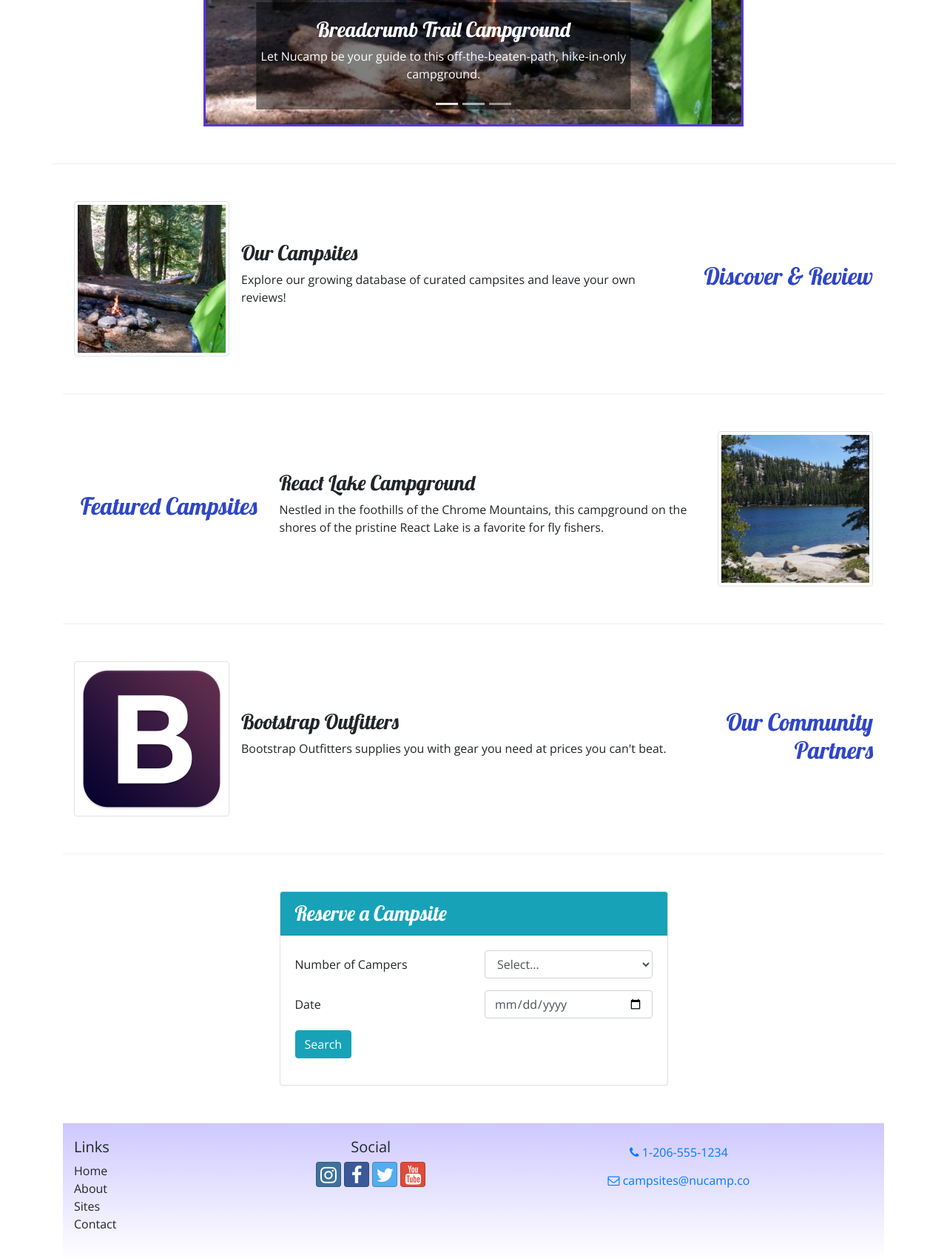
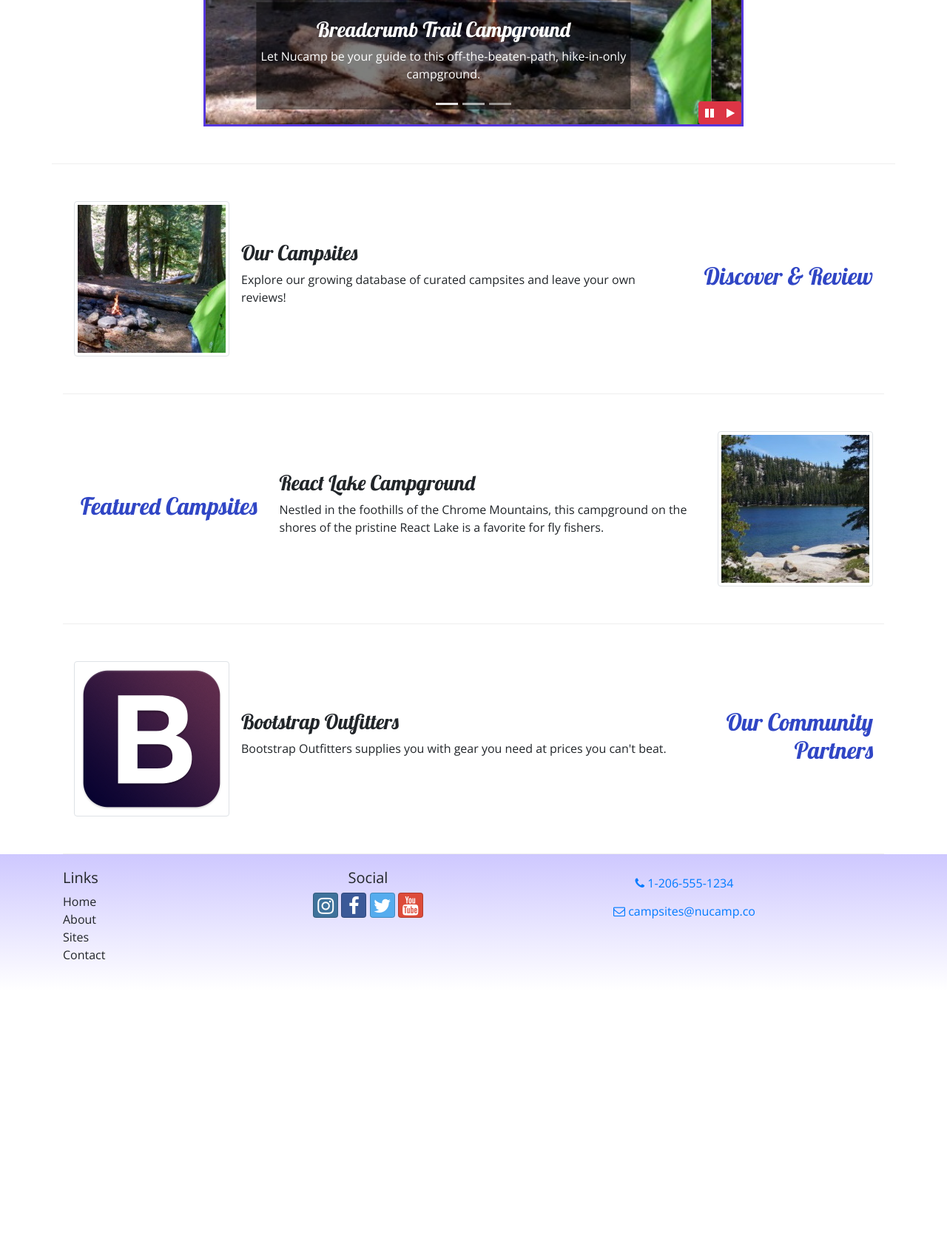
Before and after one commit to mabgray/2-Bootstrap, a website: page index.html in a window 1280 px wide. Shown: the part 539-2240 px from the top of the page at 74% size. After the commit the page ends 1878 px from the top, so only its background shows below. Drawn offline with nearby package versions, Linux system fonts and the light colour scheme.

Commit message:
bootstrap and jquery part 1

```diff
--- a/css/styles.css
+++ b/css/styles.css
@@ -57,3 +57,9 @@ a, a:hover {
 .carousel {
     border: solid #5637DD;
 }
+#carouselButton {
+    position: absolute;
+    right: 0;
+    bottom: 0;
+    z-index: 100;
+}
--- a/index.html
+++ b/index.html
@@ -29,7 +29,8 @@
                     <h2>a better way to camp</h2>
                 </div>
                 <div class="col-md-4 col-xl-2 mt-4">
-                    <a role="button" class="btn btn-lg btn-info" data-toggle="modal" data-target="#reserveModal" >Reserve Campsite</button></a>
+                    <a role="button" class="btn btn-lg btn-info" data-toggle="modal" data-target="#reserveModal">Reserve
+                        Campsite</button></a>
                 </div>
             </div>
         </div>
@@ -65,12 +66,24 @@
                                     <input class="form-control" type="date" id="date" name="date" placeholder="date">
                                 </div>
                             </div>
+
+                            <div class="form-group row">
+                                <label class="col-sm-6 col-form-label">Campsite Type</label>
+                                <div class="col-2 btn-group btn-group-toggle" data-toggle="buttons">
+                                    <label class="btn btn-success">
+                                        <input type="radio" name="siteType" id="siteTent" autocomplete="off" checked>
+                                        Tent
+                                    </label>
+                                    <label class="btn btn-primary">
+                                        <input type="radio" name="siteType" id="siteId" autocomplete="off"> RV
+                                    </label>
+                                </div>
+                            </div>
                             <div class="form-group row">
                                 <div class="col">
                                     <button class="btn btn-info" type="submit">Cancel</button>
                                     <button class="btn btn-secondary" data-dismiss="modal" type="submit">Search</button>
                                 </div>
-
                             </div>
                         </form>
                     </div>
@@ -114,11 +127,13 @@
                             <div class="form-row">
                                 <div class="form-group col-12">
                                     <label class="sr-only" for="loginEmail">Email address</label>
-                                    <input type="email" class="form-control form-control-sm" id="loginEmail" placeholder="Enter email">
+                                    <input type="email" class="form-control form-control-sm" id="loginEmail"
+                                        placeholder="Enter email">
                                 </div>
                                 <div class="form-group col-12">
                                     <label class="sr-only" for="loginPassword">Password</label>
-                                    <input type="password" class="form-control form-control-sm" id="loginPassword" placeholder="Password">
+                                    <input type="password" class="form-control form-control-sm" id="loginPassword"
+                                        placeholder="Password">
                                 </div>
                                 <div class="col">
                                     <div class="form-check">
@@ -128,7 +143,8 @@
                                 </div>
                             </div>
                             <div class="form-row">
-                                <button type="button" class="btn btn-secondary btn-sm ml-auto" data-dismiss="modal">Cancel</button>
+                                <button type="button" class="btn btn-secondary btn-sm ml-auto"
+                                    data-dismiss="modal">Cancel</button>
                                 <button type="submit" class="btn btn-primary btn-sm ml-1">Sign in</button>
                             </div>
                         </form>
@@ -150,24 +166,29 @@
                     </ol>
                     <div class="carousel-inner">
                         <div class="carousel-item active">
-                            <img class="d-block w-100" src="img/breadcrumb-trail.jpg" alt="Breadcrumb Trail Campground" />
+                            <img class="d-block w-100" src="img/breadcrumb-trail.jpg"
+                                alt="Breadcrumb Trail Campground" />
                             <div class="carousel-caption">
                                 <h3>Breadcrumb Trail Campground</h3>
-                                <p class="d-none d-sm-block">Let Nucamp be your guide to this off-the-beaten-path, hike-in-only campground.</p>
+                                <p class="d-none d-sm-block">Let Nucamp be your guide to this off-the-beaten-path,
+                                    hike-in-only campground.</p>
                             </div>
                         </div>
                         <div class="carousel-item">
                             <img class="d-block w-100" src="img/react-lake.jpg" alt="React Lake Campground" />
                             <div class="carousel-caption">
                                 <h3>Breadcrumb Trail Campground</h3>
-                                <p class="d-none d-sm-block">Nestled in the foothills of the Chrome Mountains, this campground on the shores if the pristine React Lake is a favorite for fly fishers.</p>
+                                <p class="d-none d-sm-block">Nestled in the foothills of the Chrome Mountains, this
+                                    campground on the shores if the pristine React Lake is a favorite for fly fishers.
+                                </p>
                             </div>
                         </div>
                         <div class="carousel-item">
                             <img class="d-block w-100" src="img/chrome-river.jpg" alt="Chrome River Campground" />
                             <div class="carousel-caption">
                                 <h3>Breadcrumb Trail Campground</h3>
-                                <p class="d-none d-sm-block">Spend a few sunny days and starry nights beneath a canopy of old-growth firs at this enchanting spot by the Chrome River</p>
+                                <p class="d-none d-sm-block">Spend a few sunny days and starry nights beneath a canopy
+                                    of old-growth firs at this enchanting spot by the Chrome River</p>
                             </div>
                         </div>
                         <a class="carousel-control-prev" href="#homeCarousel" role="button" data-slide="prev">
@@ -178,6 +199,14 @@
                             <span class="carousel-control-next-icon"></span>
                             <span class="sr-only">Next</span>
                         </a>
+                    </div>
+                    <div class="btn-group" id="carouselButton">
+                        <button class="btn btn-danger btn-sm" id="carouselPause">
+                            <i class="fa fa-pause"></i>
+                        </button>
+                        <button class="btn btn-danger btn-sm" id="carouselPlay">
+                            <i class="fa fa-play"></i>
+                        </button>
                     </div>
                 </div>
             </div>
@@ -193,7 +222,8 @@
                             alt="Breadcrumb Trail" />
                         <div class="media-body align-self-center">
                             <h3>Our Campsites</h3>
-                        <p class="d-none d-sm-block">Explore our growing database of curated campsites and leave your
+                            <p class="d-none d-sm-block">Explore our growing database of curated campsites and leave
+                                your
                                 own reviews!</p>
                         </div>
                     </div>
@@ -208,11 +238,11 @@
                     <div class="media">
                         <div class="media-body align-self-center">
                             <h3>React Lake Campground</h3>
-                        <p class="d-none d-sm-block">Nestled in the foothills of the Chrome Mountains, this campground
+                            <p class="d-none d-sm-block">Nestled in the foothills of the Chrome Mountains, this
+                                campground
                                 on the shores of the pristine React Lake is a favorite for fly fishers.</p>
                         </div>
-                    <img class="d-flex ml-3 img-thumbnail" src="img/react-lake-thumb.jpg"
-                    alt="image of lake"/>
+                        <img class="d-flex ml-3 img-thumbnail" src="img/react-lake-thumb.jpg" alt="image of lake" />
                     </div>
                 </div>
             </div>
@@ -223,56 +253,21 @@
                 </div>
                 <div class="col">
                     <div class="media">
-                    <img class="d-flex mr-3 img-thumbnail" src="img/bootstrap-thumb.png" alt="Bootstrap Outfitters" />
+                        <img class="d-flex mr-3 img-thumbnail" src="img/bootstrap-thumb.png"
+                            alt="Bootstrap Outfitters" />
                         <div class="media-body align-self-center">
                             <h3>Bootstrap Outfitters</h3>
-                        <p class="d-none d-sm-block">Bootstrap Outfitters supplies you with gear you need at prices you
+                            <p class="d-none d-sm-block">Bootstrap Outfitters supplies you with gear you need at prices
+                                you
                                 can't beat.</p>
                         </div>
                     </div>
                 </div>
 
             </div>
-        <div class="row row-content">
-            <div class="col-sm-6 mx-auto">
-                <div class="card">
-                    <h3 class="card-header bg-info text-white">Reserve a Campsite</h3>
-                    <div class="card-body">
-                        <form id="reserveForm">
-                            <div class="form-group row">
-                                <label for="numCampers" class="col-form-label col-sm-6">Number of Campers</label>
-                                <div class="col">
-                                    <select name="numCampers" id="numCampers" class="form-control">
-                                        <option>Select...</option>
-                                        <option value="1">1</option>
-                                        <option value="2">2</option>
-                                        <option value="3">3</option>
-                                        <option value="4">4</option>
-                                        <option value="5">5</option>
-                                        <option value="6">6</option>
-                                    </select>
 
         </div>
     </div>
-                            <div class="form-group row">
-                                <label for="date" class="col-form-label col-sm-6">Date</label>
-                                <div class="col">
-                                    <input class="form-control" type="date" id="date" name="date" placeholder="date">
-                                </div>
-                            </div>
-                            <div class="form-group row">
-                                <div class="col">
-                                    <button class="btn btn-info" type="submit">Search</button>
-                                </div>
-
-                            </div>
-                        </form>
-                    </div>
-                </div>
-            </div>
-        </div>
-    </div>
-
     <footer class="site-footer">
         <div class="container">
             <div class="row">
@@ -310,7 +305,17 @@
     <script src="node_modules/popper.js/dist/umd/popper.min.js"></script>
     <script src="node_modules/bootstrap/dist/js/bootstrap.min.js"></script>
 
-
+    <script>
+        $(function() {
+            $(".carousel").carousel( { interval: 2000 } );
+            $("#carouselPause").click(function(){
+                $(".carousel").carousel("pause");
+            });
+            $("#carouselPlay").click(function(){
+                $(".carousel").carousel("cycle");
+            });
+        });
+    </script>
 
 </body>
 
```
Lines whose indentation alone changed are shown as unchanged.
